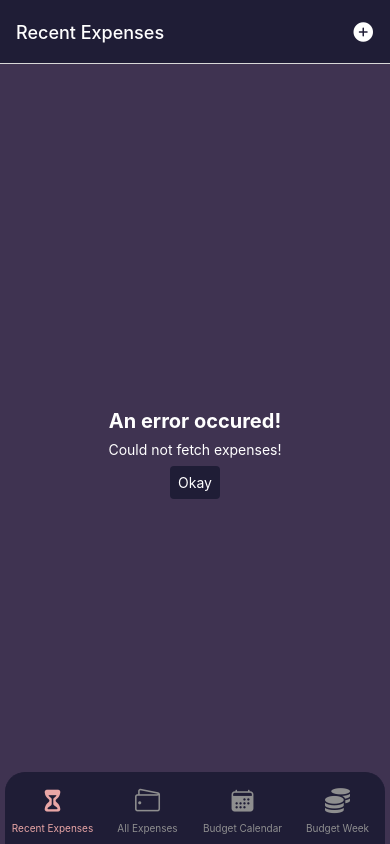
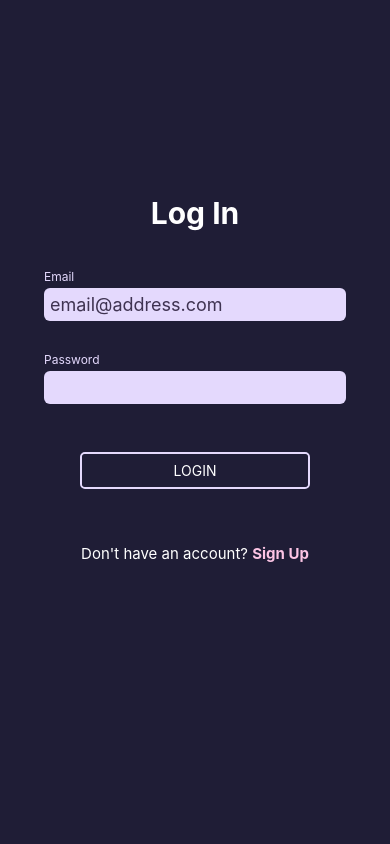
Before and after one commit to quintana0004/Expense-Tracker, a React Native app: screen /Login in a window 390 px wide. Built offline with nearby package versions, Linux system fonts and the light colour scheme; no server answers.

Commit message:
Login and Signup pages created

```diff
--- a/App.js
+++ b/App.js
@@ -2,7 +2,7 @@ import { StatusBar } from "expo-status-bar";
 import { NavigationContainer } from "@react-navigation/native";
 import { createNativeStackNavigator } from "@react-navigation/native-stack";
 import { createBottomTabNavigator } from "@react-navigation/bottom-tabs";
-import { StyleSheet, Text, View } from "react-native";
+//Screens
 import ManageExpenses from "./screens/ManageExpenses";
 import RecentExpenses from "./screens/RecentExpenses";
 import AllExpenses from "./screens/AllExpenses";
@@ -11,6 +11,9 @@ import BudgetWeek from "./screens/BudgetWeek";
 import ManageAddBudgetCalendar from "./screens/ManageAddBudgetCalendar";
 import ManageOtherBudgetCalendar from "./screens/ManageOtherBudgetCalendar";
 import BudgetWeekAdd from "./screens/BudgetWeekAdd";
+import Login from "./screens/Login";
+import SignIn from "./screens/SignIn";
+//Decoration and Context API
 import { GlobalStyles } from "./constants/style";
 import { Ionicons, SimpleLineIcons, FontAwesome5 } from "@expo/vector-icons";
 import IconButton from "./components/UI/IconButton";
@@ -51,6 +54,16 @@ function ExpensesOverview() {
             }}
           />
         ),
+        headerLeft: ({ tintColor }) => (
+          <IconButton
+            icon="power-outline"
+            size={24}
+            color={tintColor}
+            onPress={() => {
+              navigation.navigate("Login");
+            }}
+          />
+        ),
       })}
     >
       <BottomTab.Screen
@@ -62,6 +75,7 @@ function ExpensesOverview() {
           tabBarIcon: ({ color, size }) => (
             <Ionicons name="hourglass" color={color} size={size} />
           ),
+          headerTitleAlign: "center",
         }}
       />
       <BottomTab.Screen
@@ -73,6 +87,7 @@ function ExpensesOverview() {
           tabBarIcon: ({ color, size }) => (
             <SimpleLineIcons name="wallet" color={color} size={size} />
           ),
+          headerTitleAlign: "center",
         }}
       />
 
@@ -85,6 +100,7 @@ function ExpensesOverview() {
           tabBarIcon: ({ color, size }) => (
             <Ionicons name="calendar" size={size} color={color} />
           ),
+          headerTitleAlign: "center",
         }}
       />
       <BottomTab.Screen
@@ -96,6 +112,7 @@ function ExpensesOverview() {
           tabBarIcon: ({ color, size }) => (
             <FontAwesome5 name="coins" size={size} color={color} />
           ),
+          headerTitleAlign: "center",
         }}
       />
     </BottomTab.Navigator>
@@ -147,6 +164,18 @@ export default function App() {
               component={BudgetWeekAdd}
               options={{ presentation: "modal", title: "" }}
             />
+
+            <Stack.Screen
+              name="Login"
+              component={Login}
+              options={{ headerShown: false }}
+            />
+
+            <Stack.Screen
+              name="SignIn"
+              component={SignIn}
+              options={{ headerShown: false }}
+            />
           </Stack.Navigator>
         </NavigationContainer>
       </ExpensesContextProvider>
--- /dev/null
+++ b/screens/Login.js
@@ -0,0 +1,85 @@
+import react from "react";
+import { StyleSheet, View, Text } from "react-native";
+import { GlobalStyles } from "../constants/style";
+import Input from "../components/ManageExpense/Input";
+import Button from "../components/UI/Button";
+
+function Login({ navigation }) {
+  function enterAccount() {
+    return navigation.navigate("RecentExpenses");
+  }
+
+  function signInPage() {
+    return navigation.navigate("SignIn");
+  }
+  return (
+    <View style={styles.container}>
+      <Text style={styles.text}>Log In</Text>
+      <View style={styles.box1}>
+        <Input
+          label="Email"
+          textInputConfig={{
+            placeholder: "email@address.com",
+            keyboardType: "email-address",
+          }}
+        />
+      </View>
+      <View style={styles.box2}>
+        <Input label="Password" />
+      </View>
+      <View style={styles.box3}>
+        <Button onPress={enterAccount}>LOGIN</Button>
+      </View>
+      <View style={styles.box4}>
+        <Text style={styles.text1}>Don't have an account? </Text>
+        <Text style={styles.text2} onPress={signInPage}>
+          Sign Up
+        </Text>
+      </View>
+    </View>
+  );
+}
+
+const styles = StyleSheet.create({
+  container: { flex: 1, backgroundColor: GlobalStyles.colors.primary400 },
+  image: { flex: 1, justifyContent: "center" },
+  text: {
+    color: "white",
+    fontSize: 30,
+    fontWeight: "bold",
+    textAlign: "center",
+    marginTop: "50%",
+    marginBottom: 30,
+  },
+  box1: {
+    marginHorizontal: 40,
+    marginBottom: 15,
+  },
+  box2: {
+    marginHorizontal: 40,
+    marginBottom: 40,
+  },
+  box3: {
+    marginBottom: 55,
+    marginHorizontal: 80,
+    borderColor: GlobalStyles.colors.primary50,
+    borderWidth: 2,
+    borderRadius: 5,
+  },
+  text1: {
+    color: "white",
+    fontSize: 15,
+    textAlign: "center",
+  },
+  text2: {
+    color: GlobalStyles.colors.error50,
+    fontSize: 15,
+    fontWeight: "bold",
+  },
+  box4: {
+    flexDirection: "row",
+    justifyContent: "center",
+  },
+});
+
+export default Login;
--- /dev/null
+++ b/screens/SignIn.js
@@ -0,0 +1,72 @@
+import react from "react";
+import { StyleSheet, View, Text } from "react-native";
+import { GlobalStyles } from "../constants/style";
+import Input from "../components/ManageExpense/Input";
+import Button from "../components/UI/Button";
+
+function SignIn({ navigation }) {
+  function enterApplication() {
+    return navigation.navigate("RecentExpenses");
+  }
+
+  function logInPage() {
+    return navigation.navigate("Login");
+  }
+  return (
+    <View style={styles.container}>
+      <Text style={styles.text}>Sign Up</Text>
+      <View style={styles.box1}>
+        <Input
+          label="Email"
+          textInputConfig={{ placeholder: "email@address.com" }}
+        />
+      </View>
+      <View style={styles.box2}>
+        <Input label="Password" />
+      </View>
+      <View style={styles.box3}>
+        <Input label="Password Confirmation" />
+      </View>
+      <View style={styles.box4}>
+        <Button onPress={enterApplication}>Create Account</Button>
+      </View>
+      <View style={styles.box5}>
+        <Text style={styles.text1}>Already have an account? </Text>
+        <Text style={styles.text2} onPress={logInPage}>
+          Log In
+        </Text>
+      </View>
+    </View>
+  );
+}
+
+const styles = StyleSheet.create({
+  container: { flex: 1, backgroundColor: GlobalStyles.colors.primary400 },
+  text: {
+    color: "white",
+    fontSize: 30,
+    fontWeight: "bold",
+    textAlign: "center",
+    marginTop: "50%",
+    marginBottom: 30,
+  },
+  box1: { marginHorizontal: 40, marginBottom: 15 },
+  box2: { marginHorizontal: 40, marginBottom: 15 },
+  box3: { marginHorizontal: 40, marginBottom: 15 },
+  box4: {
+    marginTop: 20,
+    marginHorizontal: 80,
+    borderColor: GlobalStyles.colors.primary50,
+    borderWidth: 2,
+    borderRadius: 5,
+  },
+  box5: { flexDirection: "row", justifyContent: "center", marginTop: 30 },
+  text1: { color: "white", fontSize: 15, textAlign: "center" },
+  text2: {
+    color: GlobalStyles.colors.error50,
+    fontSize: 15,
+    fontWeight: "bold",
+  },
+});
+
+export default SignIn;
```
Also changed, not shown: images/StockChart.png (added), images/StockChart2.png (added).
